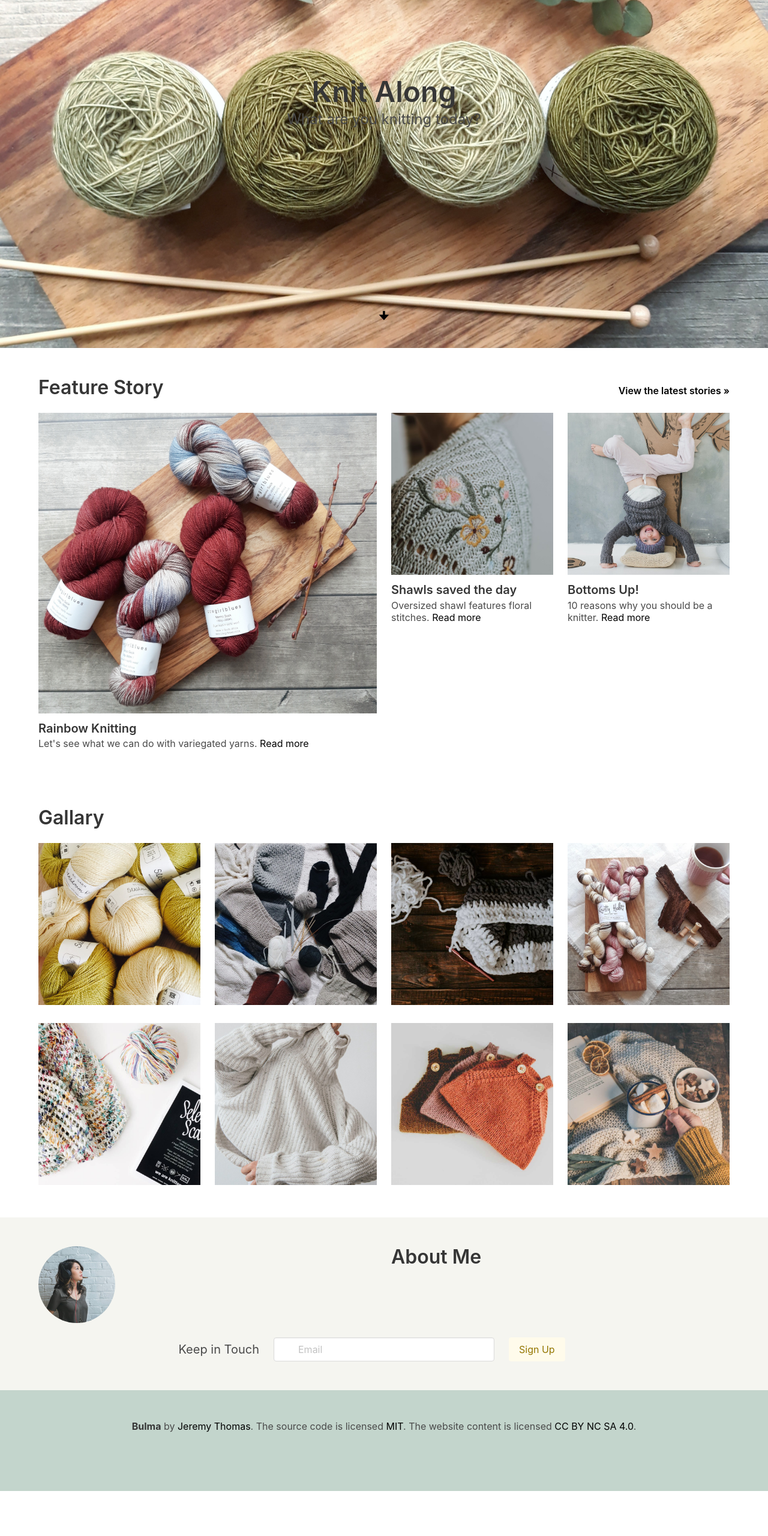
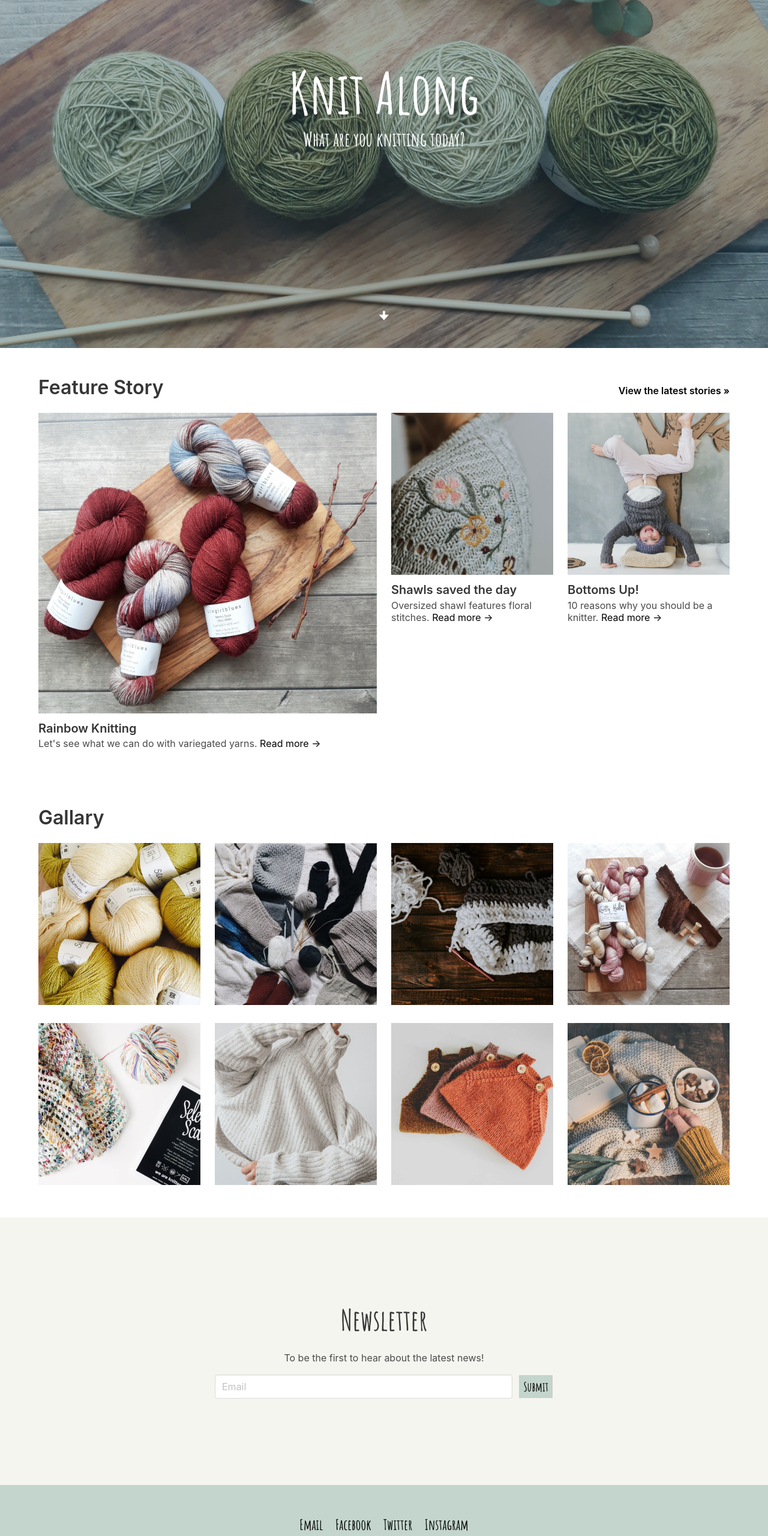
Before and after one commit to TeBenachi/the-house-of-yarns, a plain HTML site: page index.html in a window 1280 px wide. Shown: the part 220-2780 px from the top of the page at 60% size. Before the commit the page ends 2705 px from the top, so only its background shows below. Drawn offline with Linux system fonts and the light colour scheme.

Commit message:
Initial commit

```diff
--- a/css/custom.css
+++ b/css/custom.css
@@ -1,23 +1,37 @@
 
 /* Google Fonts Import */
-@import url('https://fonts.googleapis.com/css2?family=Amatic+SC:wght@700&family=M+PLUS+Rounded+1c&display=swap');
+@import url('https://fonts.googleapis.com/css2?family=Amatic+SC:wght@700&family=Noto+Sans+JP&display=swap');
 
 
 :root {
-    --body-font: 'M PLUS Rounded 1c', sans-serif;
-    --hero-font: 'Amatic SC', cursive;
+    --body-font: 'Noto Sans JP', sans-serif;
     --link-color: #000000;
+    --hover-color:#01d1b2;
+    --logo-text-color: #FFFFFF;
+    --navi-link-color: #FFFFFF;
+    --navi-link-color-hover: #000000;
+    --accent-font: 'Amatic SC', cursive;
+    --hero-text-color: #FFFFFF;
+    --hero-title-size: 6rem;
+    --hero-subtitle-size: 2rem;
+    --hero-footer-link: #FFFFFF;
+    --hero-footer-link-size: 3rem;
     --section-bottom-bg-color: #f5f5f0;
-    --footer-bg-color: #c3d5cc;
+    --sage-bg-color: #c3d5cc;
+}
+
+html {
+    font-family: var(--body-font);
+    color: var(--body-font-color);
+    scroll-behavior: smooth;
 }
 
 a {
     color: var(--link-color);
 }
 
-.has-background-img {
-    background: url("../img/four-green-yarns-on-chopping-board-2062061.jpg") center center;
-    background-size:cover;
+a:hover {
+    color: var(--hover-color);
 }
 
 .m-b-xs {
@@ -28,15 +42,121 @@ a {
     margin-bottom: 0.5rem;
 }
 
-.container-middle {
-    background-color: var(--section-bottom-bg-color);
+.m-b-m {
+    margin-bottom: 0.75rem;
+}
+
+.m-b-l {
+    margin-bottom: 1rem;
+}
+
+/* Header - Logo, Navi, Hero  */
+
+.logo {
+    font-family: var(--accent-font);
+    color: var(--logo-text-color);
+    font-size: 2rem;
+    font-weight: bold;
+}
+
+a.navbar-item  {
+    color: var(--navi-link-color);
+}
+
+a.navbar-item:hover{
+    background-color: transparent;
+    color: var(--navi-link-color-hover);
+}
+
+.hero-body .title,
+.hero-body .subtitle  {
+    font-family: var(--accent-font);
+    color: var(--hero-text-color);
+    font-size: var(--hero-title-size);
+}
+
+.hero-body .subtitle {
+    font-size: var(--hero-subtitle-size);
+}
+
+.has-background-img {
+    background-image:
+        linear-gradient(rgba(23, 67, 88, 0.4), rgba(23, 67, 88, 0.4)),
+        url("../img/four-green-yarns-on-chopping-board-2062061.jpg");
+    background-size: cover;
+    background-position: center;
+}
+
+.hero-foot a {
+    color: var(--hero-footer-link);
+    font-size: var(--hero-footer-link-size);
+}
+
+.bounce {
+    -moz-animation: bounce 2s infinite;
+    -webkit-animation: bounce 2s infinite;
+    animation: bounce 2s infinite;
+}
+
+/* Main Content */
+
+p.newsletter {
+    font-family: var(--accent-font);
+}
+
+form {
+  display: grid;
+  grid-template-columns: 1fr auto;
+   grid-gap: 10px;
+}
+
+button {
+    background-color: var(--sage-bg-color);
+    font-family: var(--accent-font);
+    font-size: 1.3rem;
+    border:1px solid #ccc;
+    cursor: pointer;
+    margin: 1px;
 }
 
 .section-bottom {
     background-color: var(--section-bottom-bg-color);
 }
 
+.social-media-icons {
+    margin-bottom: 1rem;
+}
+
+.social-media-icons ul li {
+   display: inline;
+   font-family: var(--accent-font);
+   font-weight: bold;
+   font-size: 1.5rem;
+   padding: 0 0.5rem;
+}
+
+.social-media-icons ul li a:hover {
+   color: white;
+}
 
 .footer {
-    background-color: var(--footer-bg-color);
+    background-color: var(--sage-bg-color);
 }
+
+/* Animation */
+
+@keyframes bounce {
+
+    0%, 20%, 50%, 80%, 100% {
+        transform: translateY(0);
+    }
+
+    40% {
+        transform: translateY(-30px);
+    }
+
+    60% {
+        transform: translateY(-15px);
+    }
+
+}
--- a/index.html
+++ b/index.html
@@ -17,7 +17,7 @@
       <div class="container">
         <div class="navbar-brand">
           <a class="navbar-item">
-            <h1></h1>
+            <h1 class="logo">The House of Yarns</h1>
           </a>
           <span class="navbar-burger burger" data-target="navbarMenuHeroC">
             <span></span>
@@ -27,14 +27,17 @@
         </div>
         <div id="navbarMenuHeroC" class="navbar-menu">
           <div class="navbar-end">
-            <a class="navbar-item is-active">
+            <a class="navbar-item" href="#gallery">
               Things I made
             </a>
             <a class="navbar-item">
-              Things I learned
+              About Me
             </a>
             <a class="navbar-item">
-              About Me
+              Blog
+            </a>
+            <a class="navbar-item" href="#contact">
+              Contact
             </a>
           </div>
         </div>
@@ -45,10 +48,10 @@
   <!-- Hero content: will be in the middle -->
   <div class="hero-body">
     <div class="container has-text-centered">
-      <h1 class="title is-size-1">
+      <h1 class="title">
         Knit Along
       </h1>
-      <h2 class="subtitle is-size-4">
+      <h2 class="subtitle">
         What are you knitting today?
       </h2>
     </div>
@@ -57,8 +60,8 @@
   <!-- Hero footer: will stick at the bottom -->
   <div class="hero-foot">
     <nav class=" is-fullwidth">
-      <div class="container has-text-centered is-size-1">
-            <a>&#42780</a>
+      <div class="container has-text-centered bounce">
+            <a href="#main-content">&#42780</a>
       </div>
     </nav>
   </div>
@@ -67,7 +70,7 @@
 <!-- Featured and Lastest Posts      -->
 
 <section class="section home-stories">
-    <div class="container">
+    <div class="container" id="main-content">
         <div class="columns">
             <div class="column">
 
@@ -79,7 +82,7 @@
                         <p class="title is-5">Rainbow Knitting</p>
                         <p class="subtitle is-6">
                             Let's see what we can do with variegated yarns.
-                            <a href="#" aria-label="More on Bottoms Up Link Text"> Read more</a>
+                            <a href="#" aria-label="More on Bottoms Up Link Text"> Read more &#8594;</a>
                         </p>
                     </div>
                     <!-- <div class="">
@@ -101,7 +104,7 @@
                         <p class="title is-5">Shawls saved the day</p>
                         <p class="subtitle is-6">
                             Oversized shawl features floral stitches.
-                            <a href="#" aria-label="More on Bottoms Up Link Text"> Read more</a>
+                            <a href="#" aria-label="More on Bottoms Up Link Text"> Read more &#8594;</a>
                         </p>
                     </div>
 
@@ -110,27 +113,19 @@
                         <p class="title is-5">Bottoms Up!</p>
                         <p class="subtitle is-6">
                             10 reasons why you should be a knitter.
-                            <a href="#" aria-label="More on Bottoms Up Link Text"> Read more</a>
+                            <a href="#" aria-label="More on Bottoms Up Link Text"> Read more &#8594;</a>
                         </p>
                     </div>
 
                 </div>
 
-                <!-- <div class="columns">
-                    <div class="column is-half">
-                        <p class="bd-notification">5</p>
-                    </div>
-                    <div class="column is-half">
-                        <p class="bd-notification">6</p>
-                    </div>
-                </div> -->
             </div>
         </div>
     </div>
 </section>
 
 
-<section class="section section-top">
+<section class="section section-top" id="gallery">
     <div class="container">
 
         <p class="title">Gallary</p>
@@ -185,52 +180,43 @@
 </section>
 
 
-<section class="section section-bottom">
+<section class="section section-bottom is-medium" id="contact">
+    <div class="container has-text-centered ">
+        <div class="columns">
+            <div class="column is-half is-offset-one-quarter">
 
-    <div class="container">
-        <div class="columns">
-            <div class="column">
-                <figure class="image is-128x128">
-                    <img class="is-rounded" src="img/woman-looking-up-while-wearing-headphones-374808.jpg">
-                </figure>
-            </div>
-            <div class="column">
-                <p class="title">About Me</p>
-                <p></p>
-            </div>
+                <p class="title newsletter is-size-1">Newsletter</p>
+                <p class="m-b-l">To be the first to hear about the latest news!</p>
 
-        </div>
-       <form action="#" method="post" accept-charset="utf-8" id="">
+                <form action="#" method="post" accept-charset="utf-8" id="">
+                    <input class="input" type="email" placeholder="Email">
+                    <button type="submit" name="" class="">
+                        Submit
+                    </button>
+                </form>
 
-        <div class="columns is-vcentered is-three-fifths is-offset-one-fifth">
-            <div class="column has-text-right">
-               <p class="is-size-5">Keep in Touch</p>
-            </div>
-            <div class="column">
-                <div class="field">
-                    <p class="control has-icons-left has-icons-right">
-                    <input class="input" type="email" placeholder="Email">
-                     </p>
-                </div>
-            </div>
-            <div class="column">
-                <button type="submit" name="" class="button is-warning is-light">
-                    Sign Up
-                </button>
             </div>
         </div>
-
-        </form>
     </div>
 </section>
 
+
 <footer class="footer">
-  <div class="content has-text-centered">
+  <div class="container has-text-centered">
+        <div class="social-media-icons">
+            <ul>
+                <li><a href="mailto:#">Email</a></li>
+                <li><a href="#">Facebook</a></li>
+                <li><a href="#">Twitter</a></li>
+                <li><a href="#">Instagram</a></li>
+            </ul>
+        </div>
     <p>
-      <strong>Bulma</strong> by <a href="https://jgthms.com">Jeremy Thomas</a>. The source code is licensed
+      <strong>The House of Yarns</strong> HTML template is created by <a href="#">Benachi</a>. The source code is licensed
       <a href="http://opensource.org/licenses/mit-license.php">MIT</a>. The website content
       is licensed <a href="http://creativecommons.org/licenses/by-nc-sa/4.0/">CC BY NC SA 4.0</a>.
     </p>
+
   </div>
 </footer>
 
```
Also changed, not shown: img/icons/email.svg (added), img/icons/facebook.svg (added), img/icons/instagram.svg (added), img/icons/twitter.svg (added), img/woman-looking-up-while-wearing-headphones-374808.jpg (deleted), 8 other files.
